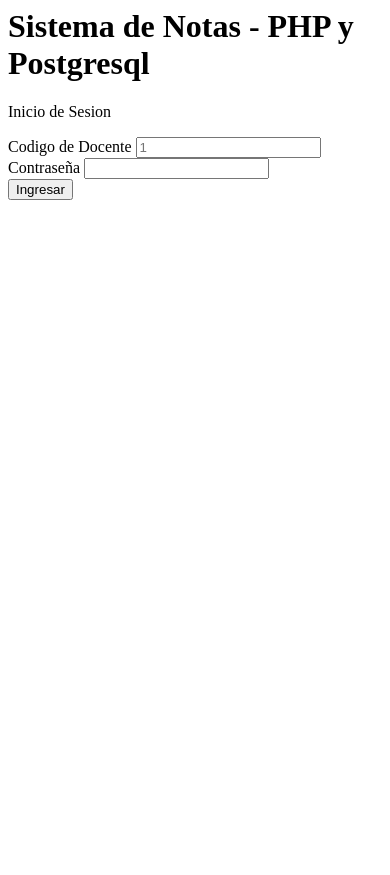
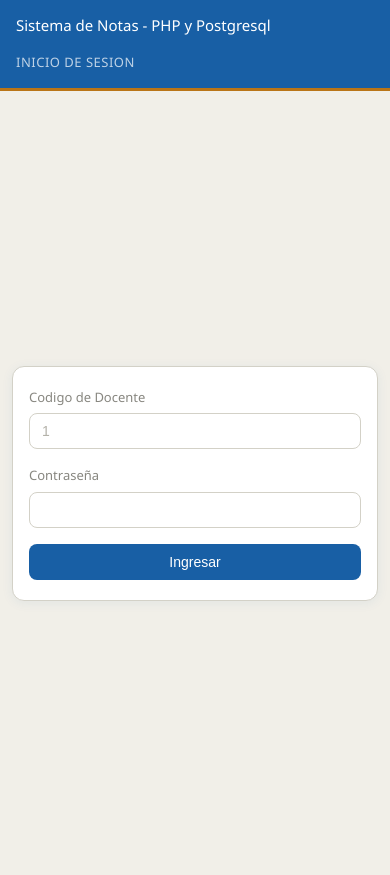
Before and after one commit to samydstewart/ProyectoSistemaDeNotas, a PHP site: page /login.php in a window 390 px wide. Before the commit the page ends 200 px from the top, so only its background shows below. Run offline with PHP 8.4, Linux system fonts and the light colour scheme.

Commit message:
se agrego un nuevo style al login basico pero visualmente mejor, se haran ajsutes de color y ajustes en los demas phps necesarios

```diff
--- /dev/null
+++ b/LoginStyle.css
@@ -0,0 +1,331 @@
+
+
+*, *::before, *::after {
+  box-sizing: border-box;
+  margin: 0;
+  padding: 0;
+}
+
+:root {
+  --azul-uni: #185FA5;
+  --azul-oscuro: #0C447C;
+  --azul-claro: #E6F1FB;
+  --dorado: #BA7517;
+  --dorado-claro: #FAEEDA;
+  --gris-texto: #444441;
+  --gris-muted: #888780;
+  --borde: #D3D1C7;
+  --fondo-pagina: #F1EFE8;
+  --blanco: #ffffff;
+}
+
+
+body {
+  font-family: 'Segoe UI', Arial, sans-serif;
+  font-size: 16px;
+  background-color: var(--fondo-pagina);
+  color: var(--gris-texto);
+  line-height: 1.6;
+  min-height: 100vh;
+  display: flex;
+  flex-direction: column;
+}
+
+header {
+  background-color: var(--azul-uni);
+  border-bottom: 3px solid var(--dorado);
+  padding: 1rem 2rem;
+  display: flex;
+  align-items: center;
+  justify-content: space-between;
+  gap: 1rem;
+}
+
+header .titulo h1 {
+  font-size: 18px;
+  font-weight: 500;
+  color: #ffffff;
+  line-height: 1.3;
+}
+
+header .descripcion-pagina p {
+  font-size: 13px;
+  color: rgba(255, 255, 255, 0.72);
+  text-transform: uppercase;
+  letter-spacing: 0.5px;
+}
+
+
+body {
+  justify-content: flex-start;
+}
+
+body > .card {
+  display: flex;
+  justify-content: center;
+  align-items: center;
+  flex: 1;
+  padding: 3rem 1rem;
+}
+
+
+.card {
+  display: flex;
+  justify-content: center;
+  align-items: center;
+  min-height: calc(100vh - 60px);  /* resta la altura del header */
+  padding: 2rem 1rem;
+  background: var(--fondo-pagina);
+
+
+}
+
+
+.card-header {
+  background-color: var(--azul-uni);
+  padding: 1.75rem 1.5rem 1.5rem;
+  text-align: center;
+  display: flex;
+  flex-direction: column;
+  align-items: center;
+  gap: 10px;
+}
+
+.card-header .escudo {
+  width: 60px;
+  height: 60px;
+  border-radius: 50%;
+  background: var(--blanco);
+  border: 3px solid var(--dorado);
+  display: flex;
+  align-items: center;
+  justify-content: center;
+  font-size: 28px;
+  color: var(--azul-uni);
+}
+
+.card-header h2 {
+  font-size: 15px;
+  font-weight: 500;
+  color: #ffffff;
+}
+
+.card-header p {
+  font-size: 12px;
+  color: rgba(255, 255, 255, 0.7);
+  text-transform: uppercase;
+  letter-spacing: 0.4px;
+}
+
+.divider-dorado {
+  height: 6px;
+  background: var(--dorado);
+  width: 100%;
+}
+
+.login-container {
+  background: var(--blanco);
+  border: 0.5px solid var(--borde);
+  border-radius: 12px;
+  width: 100%;
+  max-width: 420px;
+  padding: 2rem 1.5rem;
+  box-shadow: 0 2px 12px rgba(24, 95, 165, 0.07);
+}
+
+.login-container .seccion-label {
+  font-size: 13px;
+  font-weight: 500;
+  color: var(--gris-muted);
+  margin-bottom: 1.25rem;
+  display: flex;
+  align-items: center;
+  gap: 6px;
+}
+
+
+.campo {
+  margin-bottom: 1rem;
+}
+
+.campo label {
+  display: block;
+  font-size: 13px;
+  color: var(--gris-muted);
+  margin-bottom: 6px;
+}
+
+.campo input {
+  width: 100%;
+  padding: 9px 12px;
+  border: 0.5px solid var(--borde);
+  border-radius: 8px;
+  font-size: 14px;
+  color: var(--gris-texto);
+  background: var(--blanco);
+  transition: border-color 0.15s, box-shadow 0.15s;
+  outline: none;
+}
+
+.campo input::placeholder {
+  color: #B4B2A9;
+}
+
+.campo input:hover {
+  border-color: #888780;
+}
+
+.campo input:focus {
+  border-color: var(--azul-uni);
+  box-shadow: 0 0 0 3px rgba(24, 95, 165, 0.12);
+}
+
+
+button[type="submit"],
+.btn-primary {
+  width: 100%;
+  padding: 10px 16px;
+  background-color: var(--azul-uni);
+  color: #ffffff;
+  border: none;
+  border-radius: 8px;
+  font-size: 14px;
+  font-weight: 500;
+  cursor: pointer;
+  margin-top: 0.5rem;
+  transition: background-color 0.15s, transform 0.1s;
+  display: flex;
+  align-items: center;
+  justify-content: center;
+  gap: 6px;
+}
+
+button[type="submit"]:hover,
+.btn-primary:hover {
+  background-color: var(--azul-oscuro);
+}
+
+button[type="submit"]:active,
+.btn-primary:active {
+  transform: scale(0.98);
+}
+
+.card-footer {
+  border-top: 0.5px solid var(--borde);
+  padding: 0.85rem 1.5rem;
+  display: flex;
+  align-items: center;
+  justify-content: space-between;
+}
+
+.card-footer .footer-text {
+  font-size: 11px;
+  color: #B4B2A9;
+}
+
+.badge-version {
+  font-size: 10px;
+  background: var(--dorado-claro);
+  color: var(--dorado);
+  padding: 3px 8px;
+  border-radius: 6px;
+  font-weight: 500;
+}
+
+.alerta {
+  border-radius: 8px;
+  padding: 10px 14px;
+  font-size: 13px;
+  margin-bottom: 1rem;
+}
+
+.alerta-error {
+  background: #FCEBEB;
+  color: #A32D2D;
+  border: 0.5px solid #F09595;
+}
+
+.alerta-exito {
+  background: #EAF3DE;
+  color: #3B6D11;
+  border: 0.5px solid #97C459;
+}
+
+.alerta-aviso {
+  background: var(--dorado-claro);
+  color: var(--dorado);
+  border: 0.5px solid #FAC775;
+}
+
+.tabla-notas {
+  width: 100%;
+  border-collapse: collapse;
+  font-size: 14px;
+  margin-top: 1.5rem;
+}
+
+.tabla-notas thead {
+  background-color: var(--azul-uni);
+  color: #ffffff;
+}
+
+.tabla-notas thead th {
+  padding: 10px 14px;
+  font-weight: 500;
+  text-align: left;
+}
+
+.tabla-notas tbody tr {
+  border-bottom: 0.5px solid var(--borde);
+}
+
+.tabla-notas tbody tr:hover {
+  background-color: var(--azul-claro);
+}
+
+.tabla-notas tbody td {
+  padding: 9px 14px;
+  color: var(--gris-texto);
+}
+
+.tabla-notas tfoot {
+  border-top: 2px solid var(--dorado);
+  font-weight: 500;
+}
+
+.tabla-notas tfoot td {
+  padding: 9px 14px;
+  color: var(--gris-texto);
+}
+
+.nota-badge {
+  display: inline-block;
+  padding: 2px 8px;
+  border-radius: 6px;
+  font-size: 13px;
+  font-weight: 500;
+}
+
+.nota-aprobado  { background: #EAF3DE; color: #3B6D11; }
+.nota-reprobado { background: #FCEBEB; color: #A32D2D; }
+.nota-pendiente { background: var(--dorado-claro); color: var(--dorado); }
+
+@media (max-width: 480px) {
+  header {
+    flex-direction: column;
+    align-items: flex-start;
+    padding: 1rem;
+  }
+
+  header .titulo h1 {
+    font-size: 15px;
+  }
+
+  body > .card {
+    padding: 1.5rem 0.75rem;
+  }
+
+  .login-container {
+    padding: 1.25rem 1rem;
+  }
+}
--- a/conexionDB-copy.php
+++ b/conexionDB-copy.php
@@ -3,7 +3,7 @@ $host = "ep-nameless-unit-aqy5qwk2-pooler.c-8.us-east-1.aws.neon.tech";
 $port = "5432";
 $dbname = "neondb";
 $user = "neondb_owner";
-$password = "escribe contraseña";
+$password = "npg_MoVlUqv16mWn";
 
 // El sslmode=require es vital para servicios en la nube como Neon
 $connection_string = "host={$host} port={$port} dbname={$dbname} user={$user} password={$password} sslmode=require";
--- a/login.php
+++ b/login.php
@@ -3,7 +3,7 @@
     <meta charset="UTF-8">
     <meta name="viewport" content="width=device-width, initial-scale=1.0">
     <title>Registro de Notas</title>
-    <link rel="stylesheet" href="style.css">
+    <link rel="stylesheet" href="LoginStyle.css">
     <link rel="icon" href="/Proyecto/lapiz.png" type="image/x-icon">
 </head>
 <body>
```
Also changed, not shown: style.css (deleted, +0 -52 lines).
